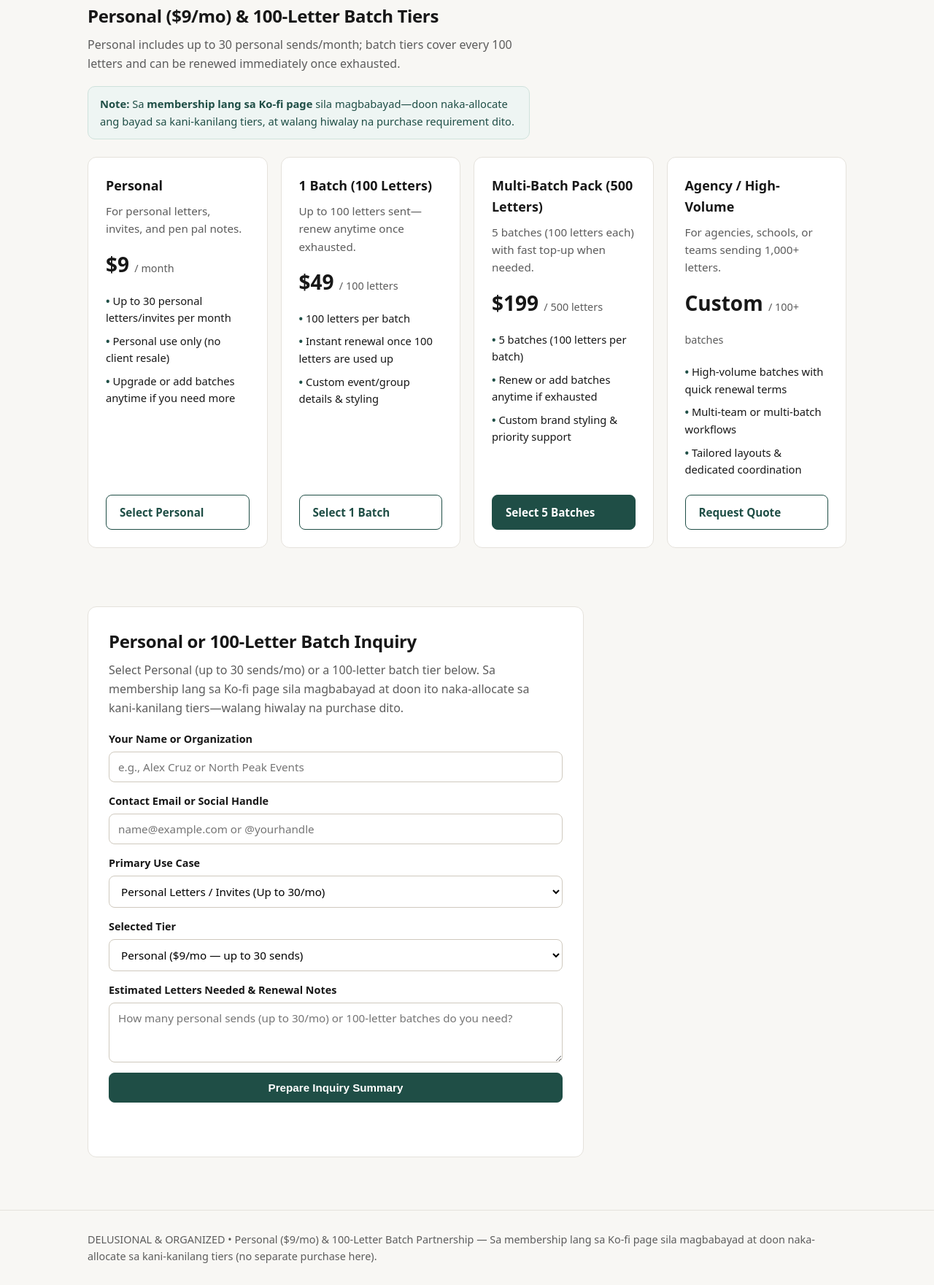
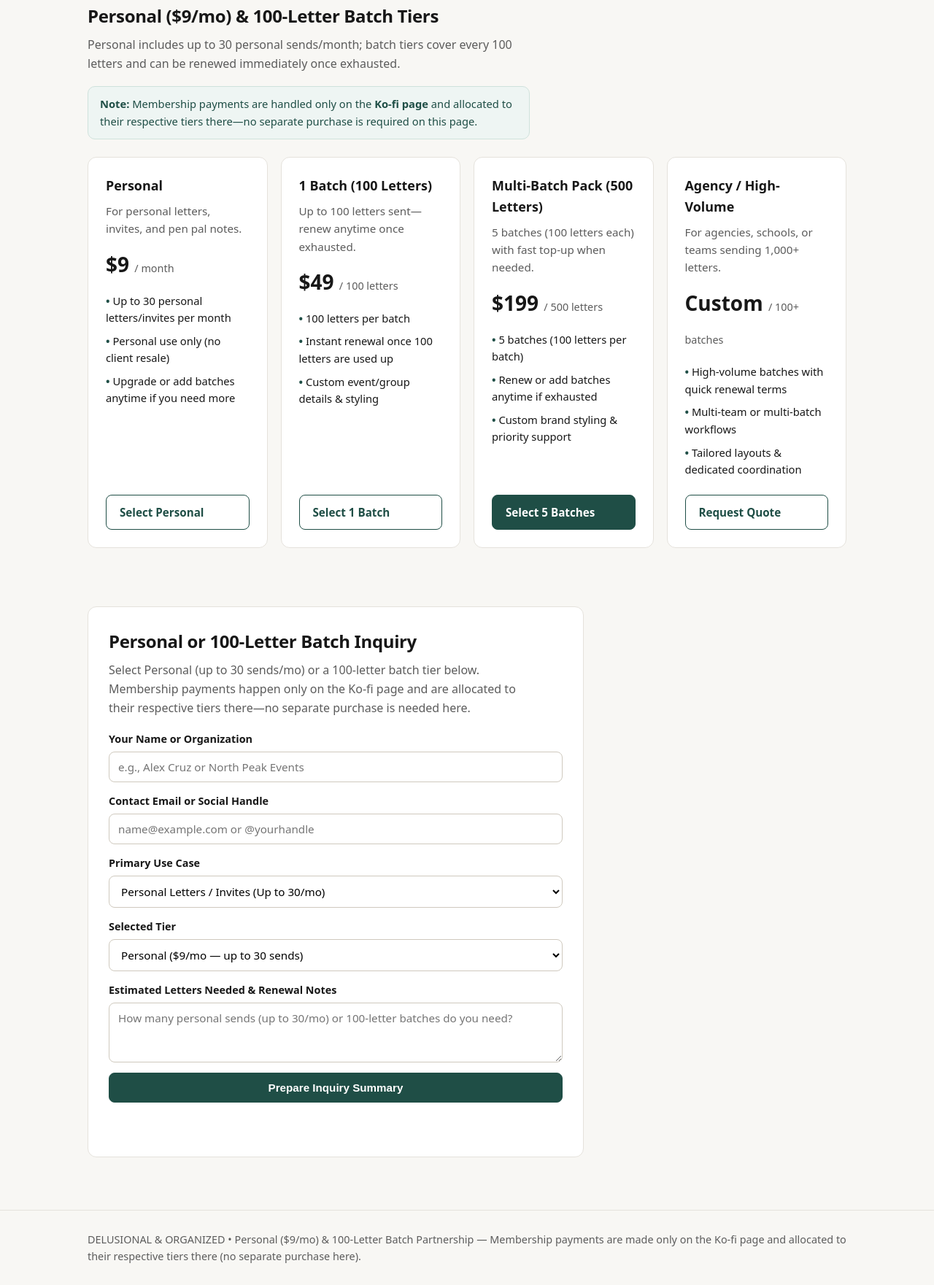
Before and after one commit to handlevault-official/delusional-invite-studio, a plain HTML site: page partnership.html in a window 1280 px wide. Shown: the part 1048-2809 px from the top of the page at 73% size. Drawn offline with Linux system fonts and the light colour scheme.

Commit message:
Update partnership.html

```diff
--- a/partnership.html
+++ b/partnership.html
@@ -335,7 +335,7 @@
           can be renewed immediately once exhausted.
         </p>
         <div class="kofi-note">
-          <strong>Note:</strong> Sa <strong>membership lang sa Ko-fi page</strong> sila magbabayad—doon naka-allocate ang bayad sa kani-kanilang tiers, at walang hiwalay na purchase requirement dito.
+          <strong>Note:</strong> Membership payments are handled only on the <strong>Ko-fi page</strong> and allocated to their respective tiers there—no separate purchase is required on this page.
         </div>
         <div class="grid-4">
           <article class="card">
@@ -402,7 +402,7 @@
         <div class="inquiry-box">
           <h2 class="section-title">Personal or 100-Letter Batch Inquiry</h2>
           <p class="section-sub">
-            Select Personal (up to 30 sends/mo) or a 100-letter batch tier below. Sa membership lang sa Ko-fi page sila magbabayad at doon ito naka-allocate sa kani-kanilang tiers—walang hiwalay na purchase dito.
+            Select Personal (up to 30 sends/mo) or a 100-letter batch tier below. Membership payments happen only on the Ko-fi page and are allocated to their respective tiers there—no separate purchase is needed here.
           </p>
           <form class="form-grid" id="partnership-form">
             <label>
@@ -445,7 +445,7 @@
 
   <footer>
     <div class="container">
-      <p>DELUSIONAL &amp; ORGANIZED • Personal ($9/mo) &amp; 100-Letter Batch Partnership — Sa membership lang sa Ko-fi page sila magbabayad at doon naka-allocate sa kani-kanilang tiers (no separate purchase here).</p>
+      <p>DELUSIONAL &amp; ORGANIZED • Personal ($9/mo) &amp; 100-Letter Batch Partnership — Membership payments are made only on the Ko-fi page and allocated to their respective tiers there (no separate purchase here).</p>
     </div>
   </footer>
 
@@ -474,7 +474,7 @@
       event.preventDefault();
       const data = new FormData(form);
       const summary = `${data.get("orgName")} (${data.get("useCase")}) selected ${data.get("plan")}.`;
-      statusEl.textContent = `Ready to send: ${summary} Sa membership lang sa Ko-fi page sila magbabayad (walang hiwalay na purchase dito) at doon naka-allocate sa kani-kanilang tiers.`;
+      statusEl.textContent = `Ready to send: ${summary} Membership payments are made only on the Ko-fi page (no separate purchase here) and allocated to their respective tiers there.`;
     });
   </script>
 </body>
```
